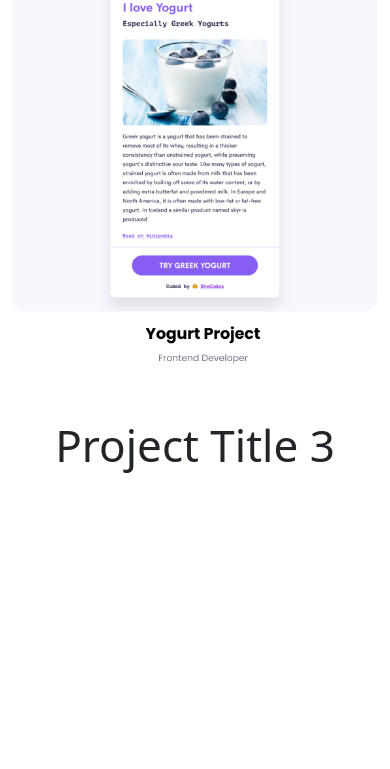
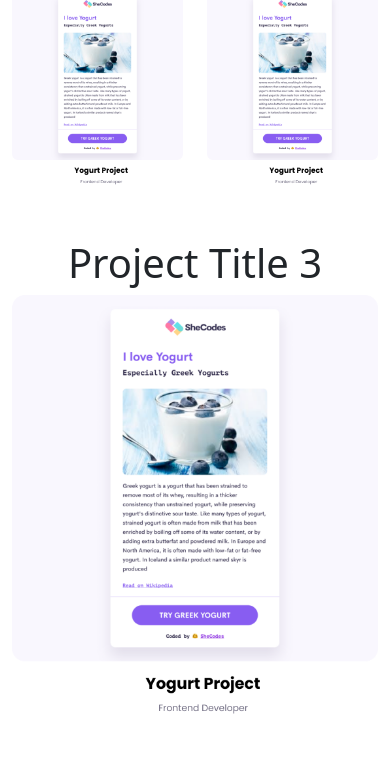
Before and after one commit to evelynp111/PortfolioProject, a plain HTML site: page index.html in a window 390 px wide. Shown: the part 750-1519 px from the top of the page. Before the commit the page ends 1278 px from the top, so only its background shows below. Drawn offline with nearby package versions, Linux system fonts and the light colour scheme.

Commit message:
applied some changes to homepage responsiveness

```diff
--- a/index.html
+++ b/index.html
@@ -42,7 +42,7 @@
     </p>
     <div class="container">
       <div class="row mb-5">
-        <div class="col d-none d-lg-block">
+        <div class="col">
           <h2 class="text-center">Project Title 1</h2>
           <div class="image-container">
             <img
@@ -76,8 +76,8 @@
         </div>
       </div>
       <div class="row mb-5">
-        <h2 class="text-center">Project Title 3</h2>
-        <div class="col-6 d-none d-lg-block">
+        <div class="col-sm">
+          <h2 class="text-center">Project Title 3</h2>
           <div class="image-container">
             <img
               src="images/yogurt.png"
--- a/src/style.css
+++ b/src/style.css
@@ -113,7 +113,7 @@ p {
   }
 
   h2 {
-    font-size: 44px;
+    font-size: 40px;
   }
 
   .hero {
```
